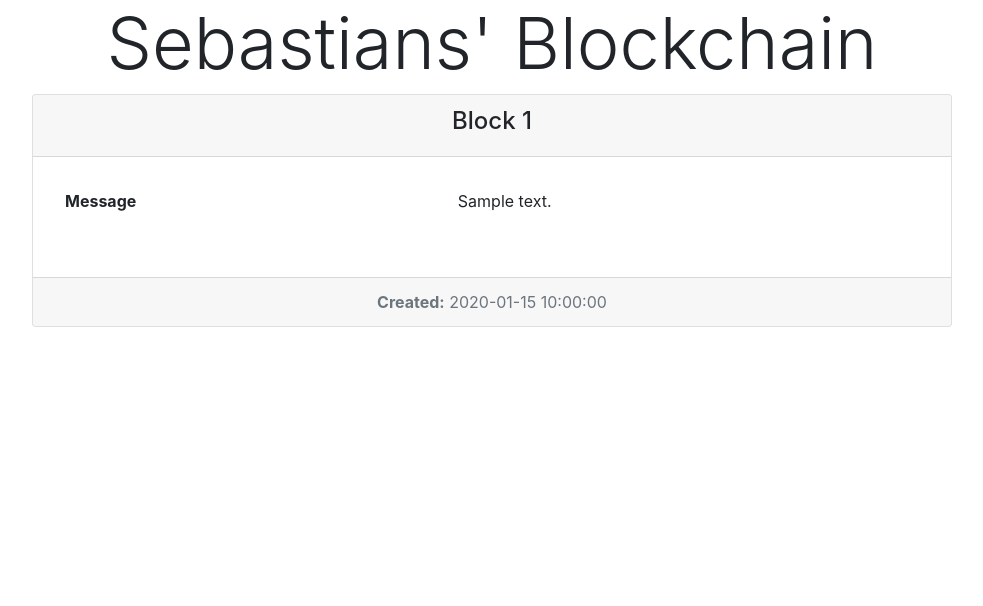
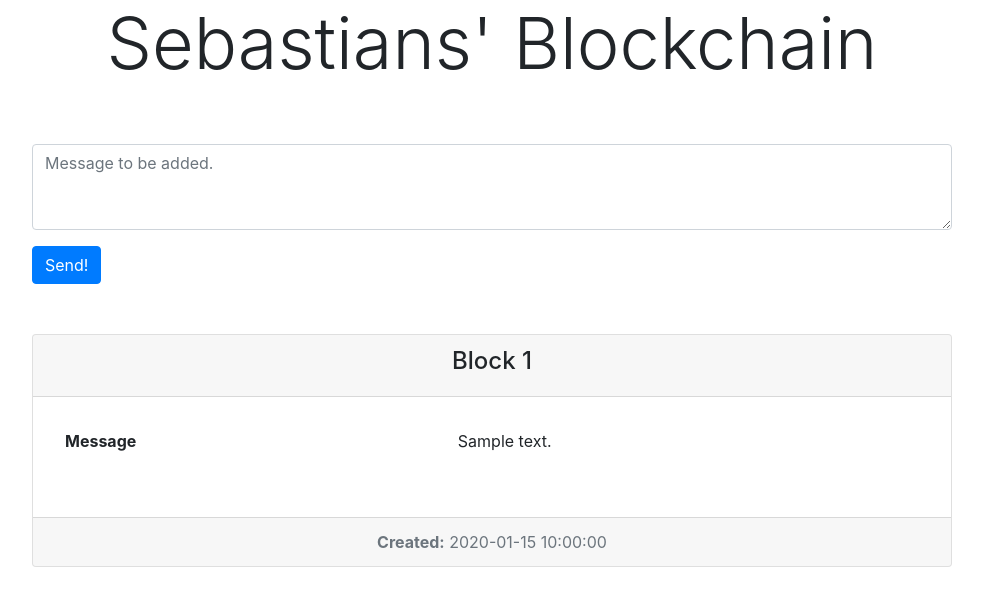
Before and after one commit to se-jaeger/blockchain, a Python web app: template src/blockchain/ui/templates/index.html in a window 1280 px wide. Shown: the top 606 px of the page, without its empty margins (148-1131 px from the left). Run offline with Jinja, Linux system fonts and the light colour scheme; the template is opened without the code that fills it: most values are stand-ins (such as "Sample title", 1, 10 or a date in 2020); some libraries are stand-ins or nearby versions.

Commit message:
add form for adding message in HTML template

```diff
--- a/src/blockchain/ui/templates/index.html
+++ b/src/blockchain/ui/templates/index.html
@@ -13,6 +13,18 @@
             <center>
                 <h1 class="display-3">Sebastians' Blockchain</h1>
             </center>
+        </div>
+        <div class="col"></div>
+    </div>
+    <div class="row">
+        <div class="col"></div>
+        <div class="col-10">
+            <form method="POST">
+                <div class="form-group">
+                    <textarea class="form-control" id="{{ form.message.id }}" name="{{ form.message.name }}" rows="3" placeholder="Message to be added." style="margin-top: 50px;"></textarea>
+                </div>
+                <button type="submit" class="btn btn-primary" style="margin-bottom: 50px;">Send!</button>
+            </form>
         </div>
         <div class="col"></div>
     </div>
```
